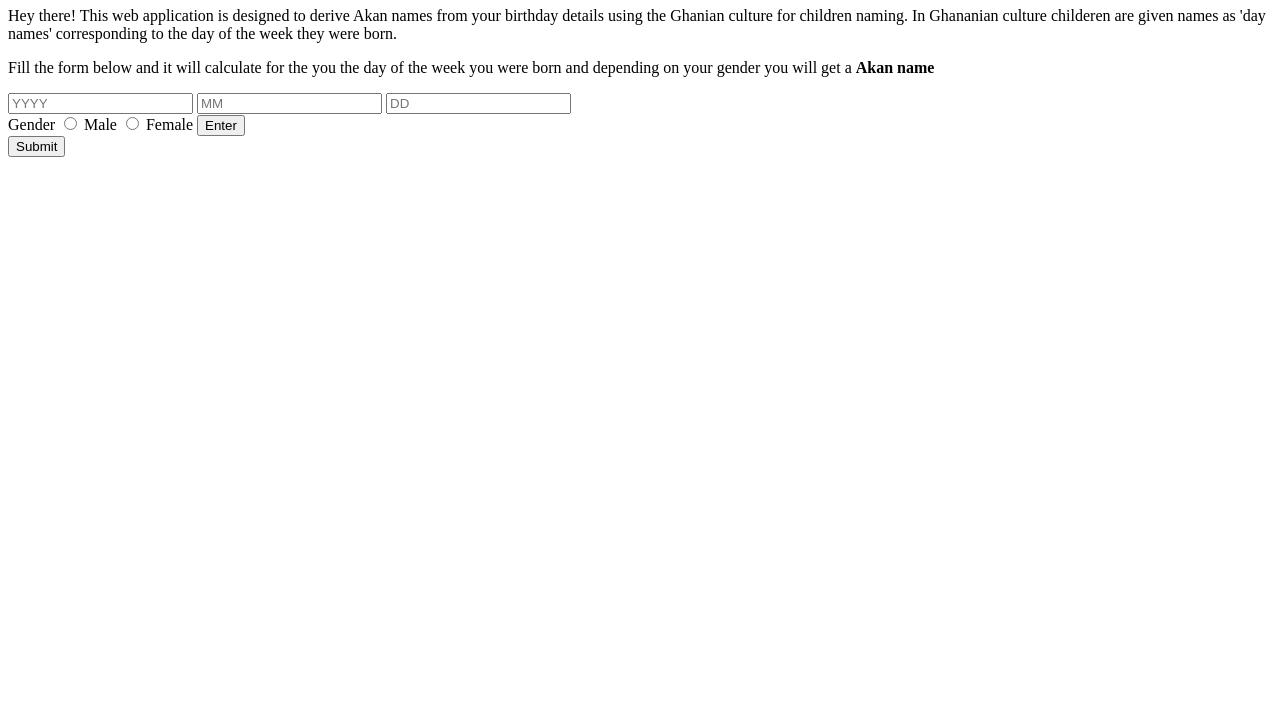
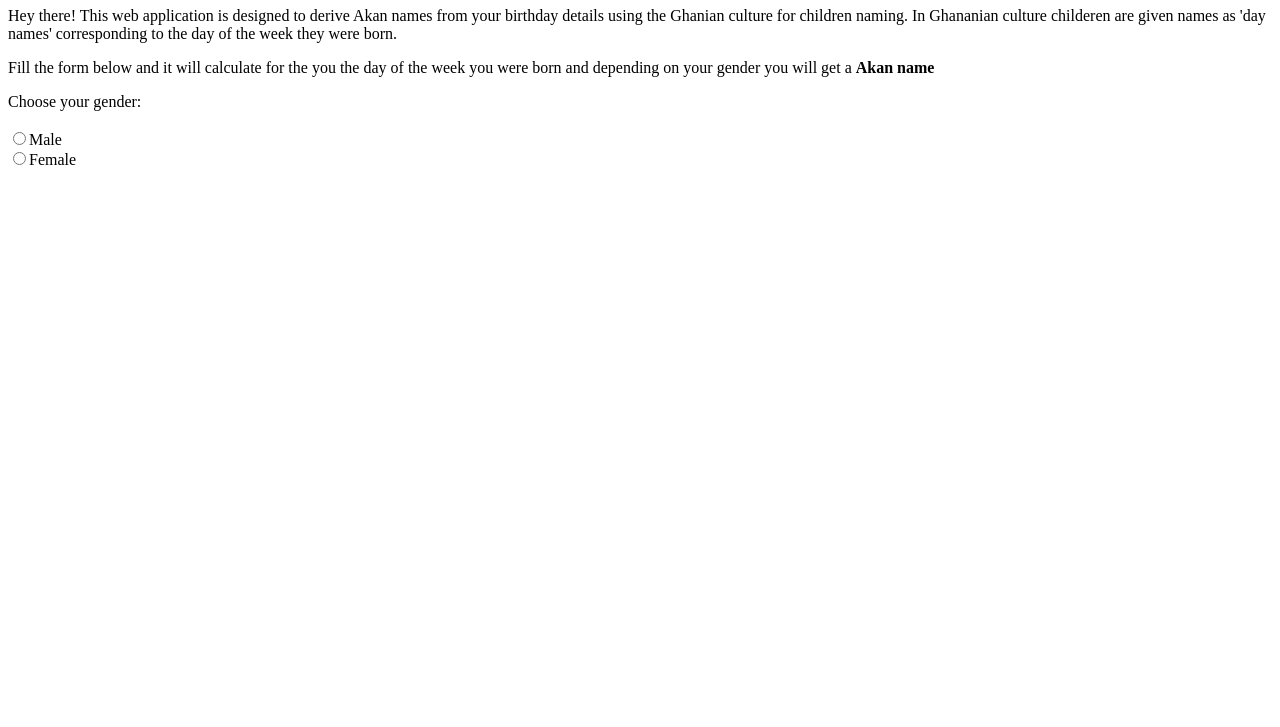
Before and after one commit to Wanguifiona/Akan-Name, a plain HTML site: page index.html in a window 1280 px wide. Shown: the part 73-800 px from the top of the page. Drawn offline with Linux system fonts and the light colour scheme.

Commit message:
new gender statement

```diff
--- a/index.html
+++ b/index.html
@@ -10,91 +10,12 @@
     <p>Hey there! This web application is designed to derive Akan names from your birthday details using the Ghanian culture for children naming. In Ghananian culture childeren are given names as 'day names' corresponding to the day of the week they were born.</p>
     <p>Fill the form below and it will calculate for the you the day of the week you were born and  depending on your gender you will get a <strong>Akan name</strong></p>
 
-
-      <input type="number" id="year " placeholder="YYYY">
-      <input type="number" id="month" placeholder="MM">
-      <input type="number" id="date" placeholder="DD">
-
-
-
-      <form name="myForm" method="post">
-      <label> Gender </label>
-      <input type="radio" name="male" value="male"  name="gender">
-      <label for= "male"> Male </label>
-      <input type="radio" name="female" value="female" name="gender">
-      <label for= "female"> Female </label>
-
-      <button type="button" onClick="submitRadioButton()"> Enter </button>
-
-
-
-
-
-
-
-
-
-
-      </form>
-
-
-
-
-
-
-  <button type="button" onclick="akanNameList()"> Submit </button>
-
-
-
-
-
-
-
-
-
-
-
-
-
-
-
-
-
-
-
-
-
-
-
-    <label for="gender">
-
-    </label>
-
-
-
-
-
-
-
-
-
-
-
-
-
-
-
-
-
-
-
-      <script src="js/script.js"></script>
-
-
-
-
-
-
+    Choose your gender:
+        <br>
+        <br>
+        <input type="radio" name="gender" id="male" value="Male">Male<br>
+        <input type="radio" name="gender" id="female" value="Female">Female<br>
+        <br>
 
 
 
--- a/js/script.js
+++ /dev/null
@@ -1,7 +0,0 @@
-
-
-let year= document.getElementById("YEAR").value;
-let month= document.getElementById("MONTH").value;
-let date= document.getElementById("DATE").value;
-
-let gender=document.getElementById("gender");
```
Also changed, not shown: 1 other file.
